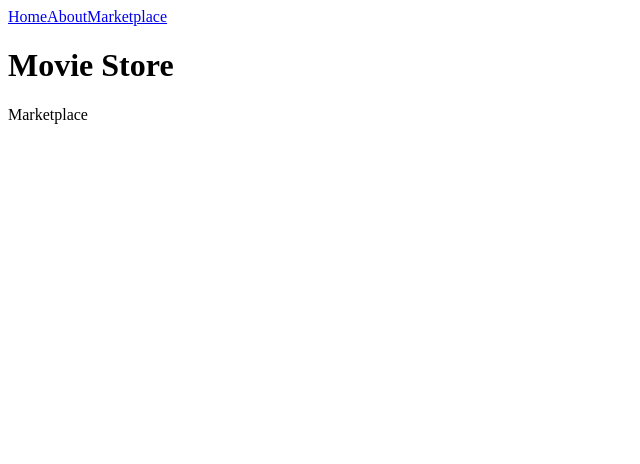
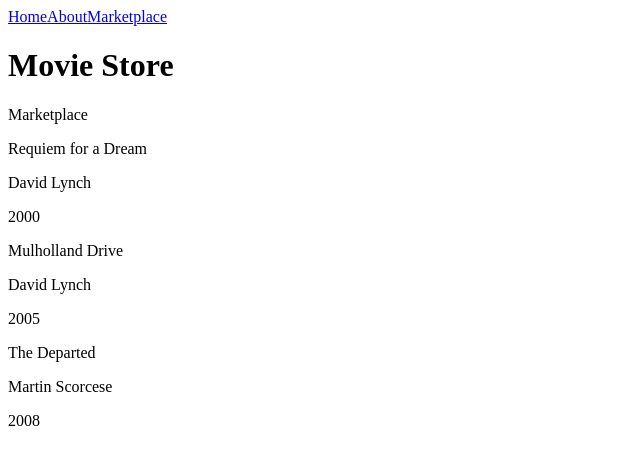
Before and after one commit to brandonkudo/angular-firebase-practice, an Angular app: page /marketplace in a window 1280 px wide. Shown: the top 464 px of the page, without its empty margins (0-640 px from the left). Built offline with nearby package versions, Linux system fonts and the light colour scheme.

Commit message:
add movie detail component

```diff
--- a/src/app/app.module.ts
+++ b/src/app/app.module.ts
@@ -8,13 +8,15 @@ import { AppComponent } from './app.component';
 import { WelcomeComponent } from './welcome/welcome.component';
 import { AboutComponent } from './about/about.component';
 import { MarketplaceComponent } from './marketplace/marketplace.component';
+import { MovieDetailComponent } from './movie-detail/movie-detail.component';
 
 @NgModule({
   declarations: [
     AppComponent,
     WelcomeComponent,
     AboutComponent,
-    MarketplaceComponent
+    MarketplaceComponent,
+    MovieDetailComponent
   ],
   imports: [
     BrowserModule,
--- a/src/app/marketplace/marketplace.component.html
+++ b/src/app/marketplace/marketplace.component.html
@@ -1,3 +1,8 @@
 <p>
   Marketplace
 </p>
+<div *ngFor="let movie of movies">
+  <p>{{movie.name}}</p>
+  <p>{{movie.director}}</p>
+  <p>{{movie.year}}</p>
+</div>
--- a/src/app/marketplace/marketplace.component.ts
+++ b/src/app/marketplace/marketplace.component.ts
@@ -8,6 +8,8 @@ import { Movie } from '../movie.model';
 })
 export class MarketplaceComponent {
   movies: Movie[] = [
-
+    new Movie("Requiem for a Dream","David Lynch",2000),
+    new Movie("Mulholland Drive","David Lynch", 2005),
+    new Movie("The Departed","Martin Scorcese",2008)
   ]
 }
--- /dev/null
+++ b/src/app/movie-detail/movie-detail.component.html
@@ -0,0 +1,3 @@
+<p>
+  movie-detail works!
+</p>
--- /dev/null
+++ b/src/app/movie-detail/movie-detail.component.ts
@@ -0,0 +1,15 @@
+import { Component, OnInit } from '@angular/core';
+
+@Component({
+  selector: 'app-movie-detail',
+  templateUrl: './movie-detail.component.html',
+  styleUrls: ['./movie-detail.component.scss']
+})
+export class MovieDetailComponent implements OnInit {
+
+  constructor() { }
+
+  ngOnInit() {
+  }
+
+}
```
Also changed, not shown: src/app/movie-detail/movie-detail.component.scss (added), 1 other file (tests, documents, lock files or other folders).
